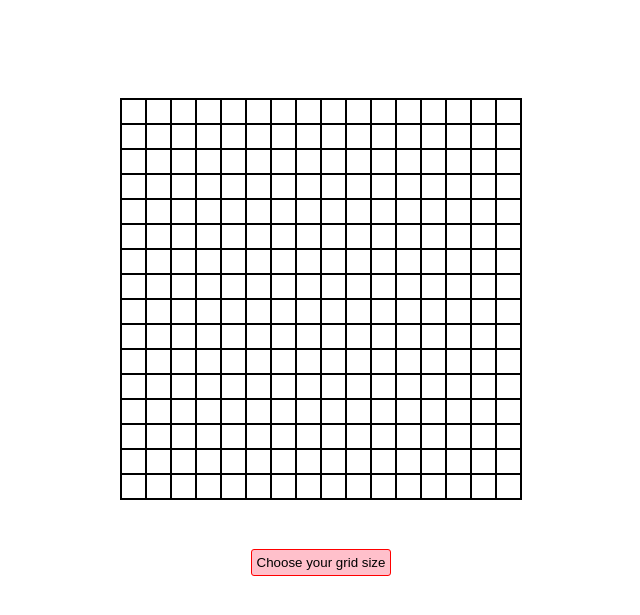
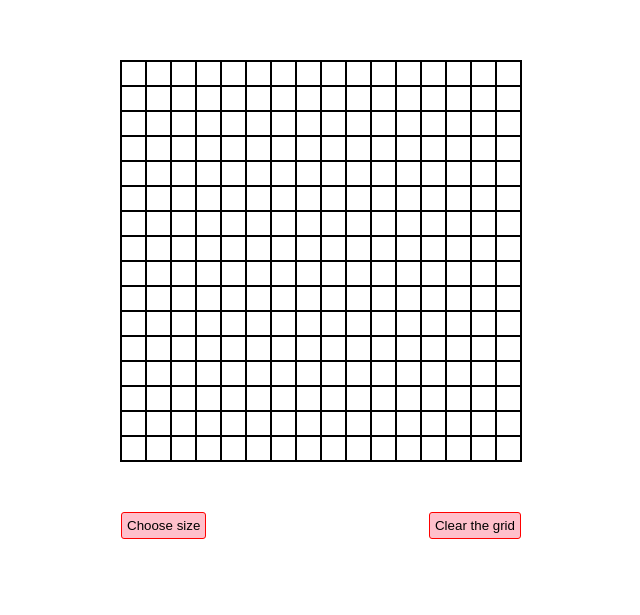
Before and after one commit to bepsik777/odin-etch-a-sketch, a plain HTML site: page index.html in a window 1280 px wide. Shown: the part 101-716 px from the top of the page, without its empty margins (319-959 px from the left). Drawn offline with Linux system fonts and the light colour scheme.

Commit message:
Add clear button + buttons CSS styles

```diff
--- a/index.html
+++ b/index.html
@@ -10,8 +10,11 @@
 <body>
     <div class="grid-container">
         <div class="grid"></div>
+    <div class="button-container">
+        <button class="button" id="create">Choose size</button>
+        <button class="button" id="clear">Clear the grid</button>
+        <script src="script.js"></script>
     </div>
-    <button class="button">Choose your grid size</button>
-    <script src="script.js"></script>
+</div>
 </body>
 </html>
--- a/script.js
+++ b/script.js
@@ -1,6 +1,6 @@
 const container = document.querySelector(".grid")
 const containerStyle = document.querySelector(".grid").style
-const button = document.querySelector(".button")
+const button = document.querySelector("#create")
 containerStyle.width = "400px"
 containerStyle.height = "400px"
 const containerWidth = Number(containerStyle.width.replace("px", ""))
@@ -45,6 +45,15 @@ button.addEventListener('click', () => {
         e.target.style.backgroundColor = randomColor()
     }
 
+    function clearColor() {
+        let gridChilds = document.querySelectorAll('.grid-child');
+        gridChilds.forEach((child) => {
+            child.style.backgroundColor = 'white';
+        })
+    }
+
+
+    //DEFAULT SETTINGS WHEN PAGE LOADED
     createGrid(16);
     let gridChilds = document.querySelectorAll('.grid-child');
     gridChilds.forEach((child) => {
--- a/styles.css
+++ b/styles.css
@@ -29,11 +29,25 @@
     margin: 0;
 }
 
-.button {
+.button-container {
+    display: flex;
+    width: 400px;
+    justify-content: space-between;
+    margin-top: 50px;
+}
+
+#create {
     display: block;
     padding: 5px;
-    margin: -150px auto;
     background-color: pink;
     border-radius: 3px;
     border: 1px solid red;
 }
+
+#clear {
+    display: block;
+    padding: 5px;
+    background-color: pink;
+    border-radius: 3px;
+    border: 1px solid red;
+}
```
